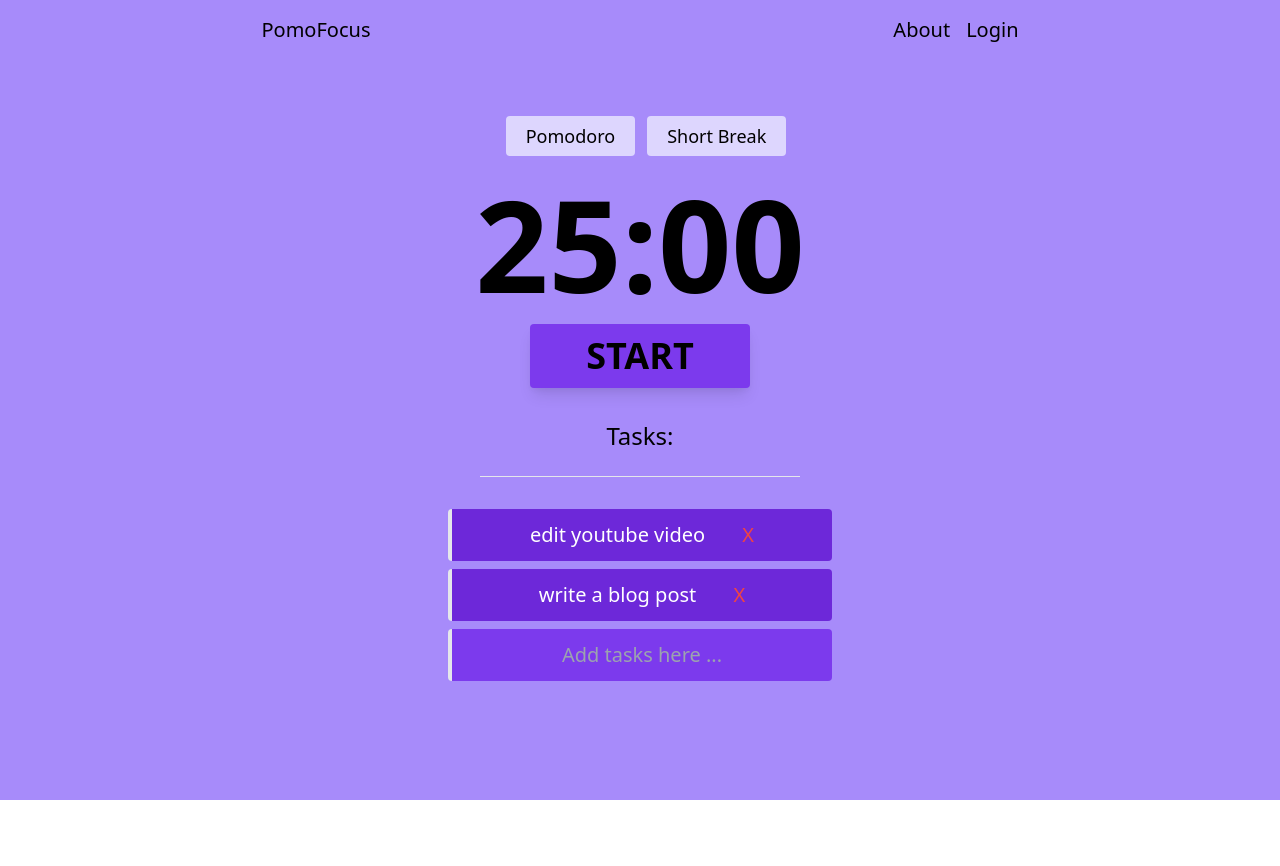
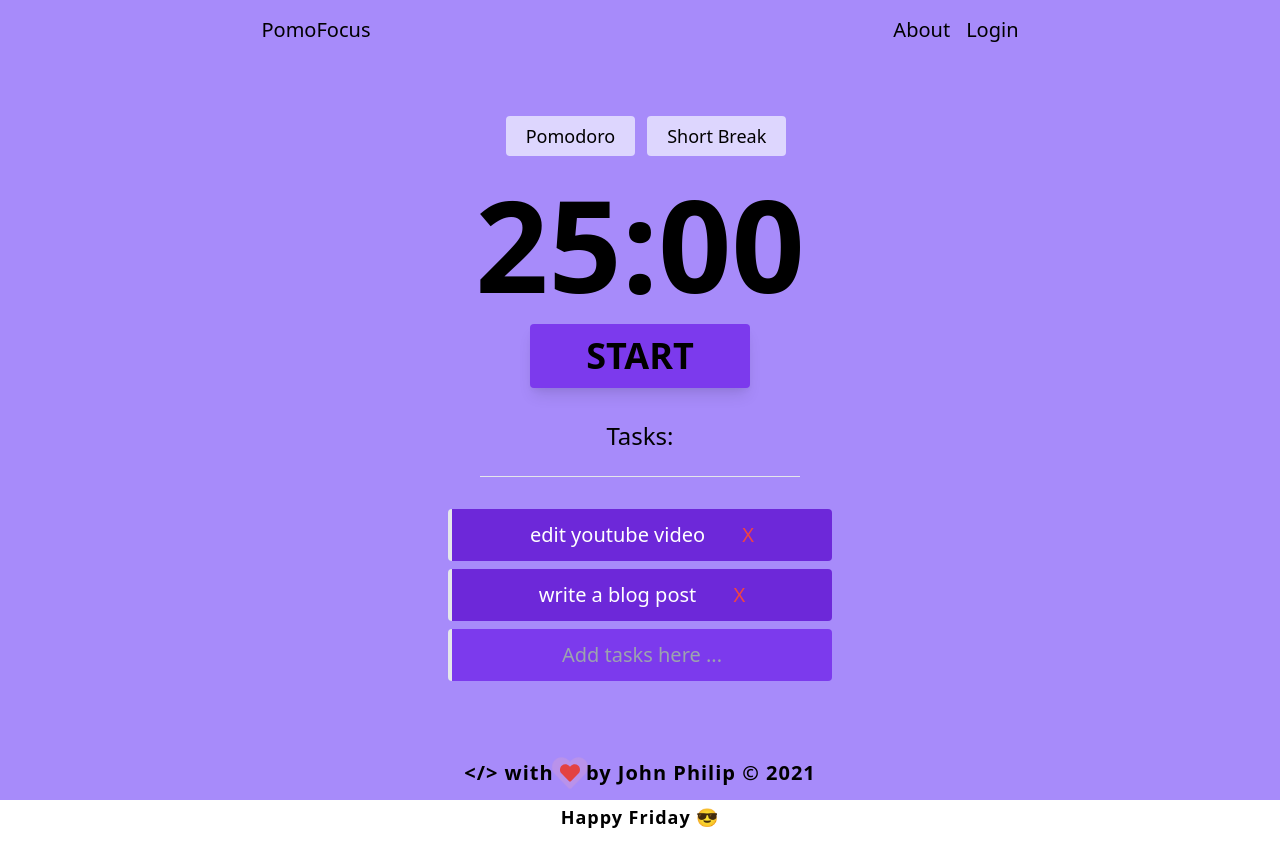
Before and after one commit to dxphilo/pomofocus, a Nuxt app: page / in a window 1280 px wide. Shown: the top 866 px of the page. Before the commit the page ends 800 px from the top, so only its background shows below. Built offline with nearby package versions, Linux system fonts and the light colour scheme.

Commit message:
updated changes
- updated README
- Created a footer component
- Added notification sound fucntionality after 25 minutes elapse

```diff
--- /dev/null
+++ b/components/Footer.vue
@@ -0,0 +1,95 @@
+<template>
+  <div class="footer font-semibold  text-center mt-8 text-xl leading-9 tracking-wide ">
+   <div class="coded text-xl"> </> with
+      <span><span class="sr-only">love</span>
+      <svg aria-hidden="true" focusable="false" data-prefix="fas" data-icon="heart" role="img" xmlns="http://www.w3.org/2000/svg" viewBox="0 0 512 512" class="animate-ping heart-background text-red-300 z-10 svg-inline--fa fa-heart fa-w-16">
+      <path fill="currentColor" d="M462.3 62.6C407.5 15.9 326 24.3 275.7 76.2L256 96.5l-19.7-20.3C186.1 24.3 104.5 15.9 49.7 62.6c-62.8 53.6-66.1 149.8-9.9 207.9l193.5 199.8c12.5 12.9 32.8 12.9 45.3 0l193.5-199.8c56.3-58.1 53-154.3-9.8-207.9z">
+        </path>
+      </svg>
+
+
+      <svg aria-hidden="true" focusable="false" data-prefix="fas" data-icon="heart" role="img" xmlns="http://www.w3.org/2000/svg" viewBox="0 0 512 512" class="text-red-600 svg-inline--fa fa-heart fa-w-16">
+
+
+      <path fill="currentColor" d="M462.3 62.6C407.5 15.9 326 24.3 275.7 76.2L256 96.5l-19.7-20.3C186.1 24.3 104.5 15.9 49.7 62.6c-62.8 53.6-66.1 149.8-9.9 207.9l193.5 199.8c12.5 12.9 32.8 12.9 45.3 0l193.5-199.8c56.3-58.1 53-154.3-9.8-207.9z">
+        </path>
+
+        </svg>
+
+        </span>
+
+          by John Philip &copy {{date}}
+
+
+
+    </div>
+
+    <p class="text-lg py-4">Happy {{day}} &#128526;</p>
+  </div>
+</template>
+<script>
+const date = new Date();
+const day = date.toLocaleString("default", {
+  weekday: "long",
+});
+
+export default {
+  name: "Footer",
+  data() {
+    return {
+      date: new Date().getFullYear(),
+      day: day,
+    };
+  },
+};
+</script>
+<style scoped>
+.footer {
+  font-size: 1rem;
+  letter-spacing: 1px;
+  padding-bottom: 40px;
+  padding-top: 30px;
+}
+svg {
+  display: inline;
+  height: inherit;
+  width: 9px;
+}
+.svg-inline--fa,
+svg:not(:root).svg-inline--fa {
+  overflow: visible;
+}
+.svg-inline--fa.fa-w-16 {
+  width: 1em;
+}
+.heart-background {
+  min-width: 1em;
+  min-height: 1em;
+  position: absolute;
+  margin-top: 4px;
+  opacity: 0.2;
+}
+.animate-ping {
+  -webkit-animation: ping 1s cubic-bezier(0, 0, 0.2, 1) infinite;
+  animation: ping 1.5s cubic-bezier(0, 0, 0.2, 1) infinite;
+}
+.z-10 {
+  z-index: 10;
+}
+.text-red-300 {
+  opacity: 1;
+  color: rgba(254, 178, 178, 1);
+}
+.svg-inline--fa {
+  display: inline-block;
+  font-size: inherit;
+  height: 1em;
+  vertical-align: -0.125em;
+}
+.svg-inline--fa {
+  display: inline-block;
+  font-size: inherit;
+  height: 1em;
+  vertical-align: -0.125em;
+}
+</style>
--- a/components/PomofocusTimer.vue
+++ b/components/PomofocusTimer.vue
@@ -103,6 +103,7 @@
   </div>
 </template>
 <script>
+const notificationSound = require("@/assets/goeswithoutsaying.mp3").default;
 export default {
   name: "Home",
   data() {
@@ -126,6 +127,7 @@ export default {
       totalSeconds: 25 * 60,
       shortbreak: "5:00",
       pomodoroInstance: null,
+      notificationSound,
     };
   },
   computed: {
@@ -153,6 +155,12 @@ export default {
     start() {
       this.pomodoroInstance = setInterval(() => {
         this.totalSeconds -= 1;
+        const minute = Math.floor(this.totalSeconds / 60);
+        if (minute == 24) {
+          var audio = new Audio(this.notificationSound);
+          audio.play();
+          console.log(audio);
+        }
       }, 1000);
       this.isActive = true;
     },
--- a/nuxt.config.js
+++ b/nuxt.config.js
@@ -41,6 +41,16 @@ export default {
   ],
 
   // Build Configuration: https://go.nuxtjs.dev/config-build
+
   build: {
+    extend(config, ctx) {
+      config.module.rules.push({
+        test: /\.(ogg|mp3|wav|mpe?g)$/i,
+        loader: 'file-loader',
+        options: {
+          name: '[path][name].[ext]'
+        }
+      })
+    }
   }
 }
--- a/pages/About.vue
+++ b/pages/About.vue
@@ -1,10 +1,17 @@
 <template>
-  <div class="about">
-    <h4 class="text-5xl text-center">About</h4>
+  <!--Play on Click Component-->
+  <div class="text-center py-20">
+    <h3 class="text-2xl">About Pomodoro</h3>
   </div>
 </template>
 <script>
-export default {};
+export default {
+  name: "About",
+  data() {
+    return {};
+  },
+  methods: {},
+};
 </script>
 <style scoped>
 </style>
--- a/pages/index.vue
+++ b/pages/index.vue
@@ -26,6 +26,7 @@
     <div class="text-center py-10">
       <PomofocusTimer />
     </div>
+    <Footer />
   </div>
 </template>
 <script>
```
Also changed, not shown: 1 other file (tests, documents, lock files or other folders).
